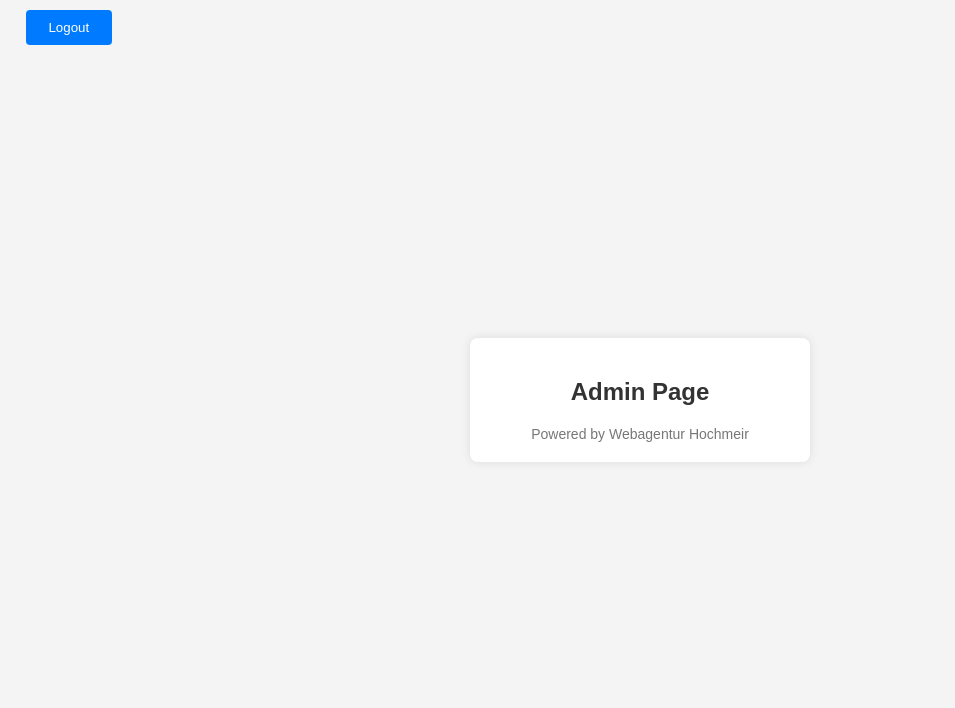
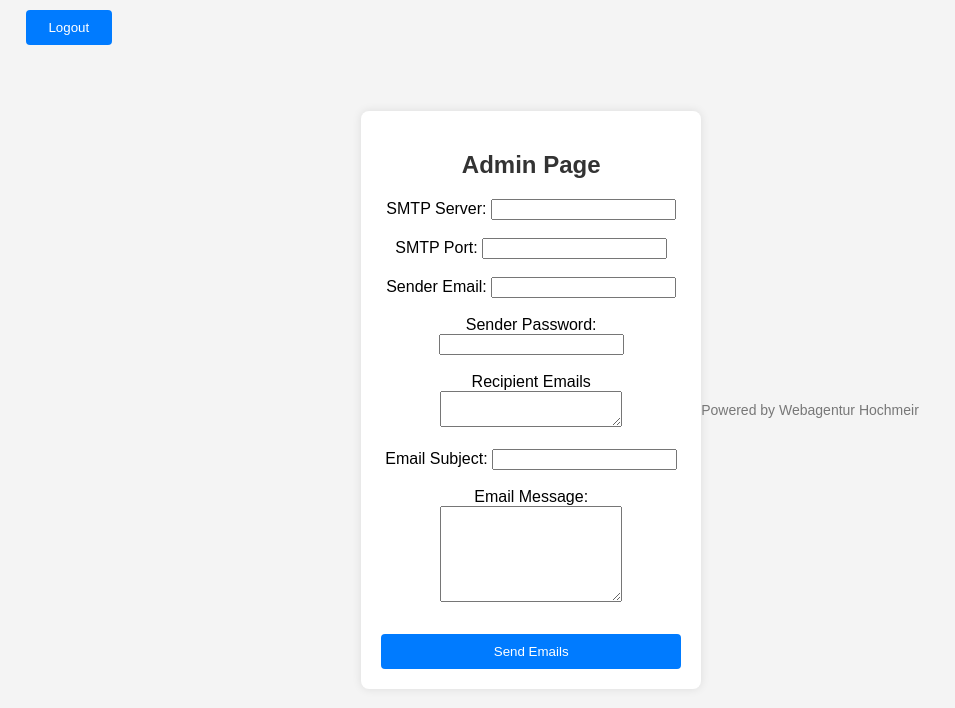
Before and after one commit to stevan06v/mail-eagle-newsletter, a Flask app: page / in a window 1280 px wide. Shown: the top 708 px of the page, without its empty margins (0-955 px from the left). Run offline with Flask 3, Linux system fonts and the light colour scheme; the visitor is signed in with stand-in values (Sample User, id 1).

Commit message:
add: form in admin.html

```diff
--- a/templates/admin.html
+++ b/templates/admin.html
@@ -89,7 +89,30 @@
 
     <form class="login" action="/logout" method="GET">
         <h2>Admin Page</h2>
-        <!-- Your form fields go here -->
+        <form method="POST" action="/admin">
+            <label for="smtp_server">SMTP Server:</label>
+            <input type="text" id="smtp_server" name="smtp_server" required><br><br>
+
+            <label for="smtp_port">SMTP Port:</label>
+            <input type="number" id="smtp_port" name="smtp_port" required><br><br>
+
+            <label for="sender_email">Sender Email:</label>
+            <input type="email" id="sender_email" name="sender_email" required><br><br>
+
+            <label for="sender_password">Sender Password:</label>
+            <input type="password" id="sender_password" name="sender_password" required><br><br>
+
+            <label for="recipient_emails">Recipient Emails</label>
+            <textarea id="recipient_emails" name="recipient_emails" required></textarea><br><br>
+
+            <label for="message_subject">Email Subject:</label>
+            <input type="text" id="message_subject" name="message_subject" required><br><br>
+
+            <label for="message_content">Email Message:</label><br>
+            <textarea id="message_content" name="message_content" rows="6" required></textarea><br><br>
+
+            <input type="submit" value="Send Emails">
+        </form>
         <div class="powered-by">Powered by Webagentur Hochmeir</div>
     </form>
 
```
